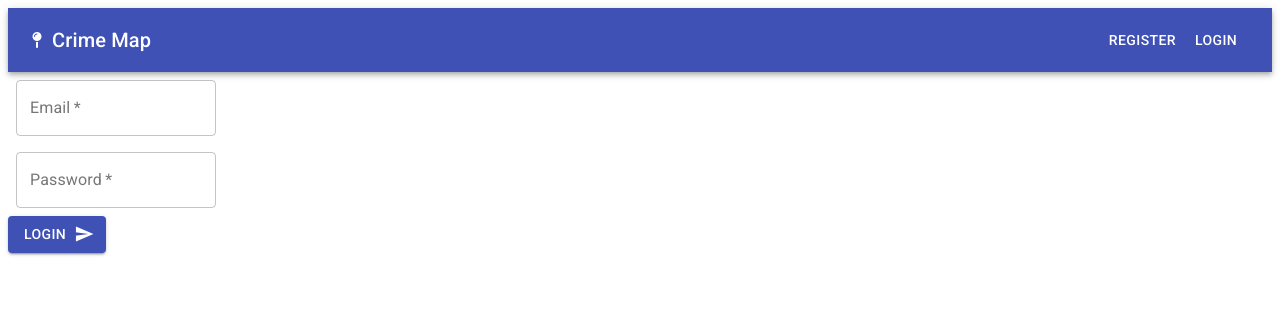
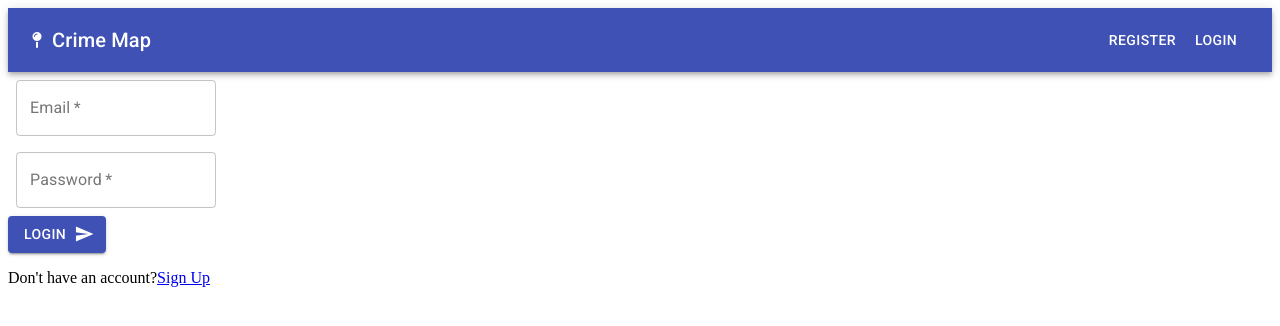
Before and after one commit to RdotSilva/MERN-PVD-Crime-Map, a React (Create React App) app in the folder client/: page /login in a window 1280 px wide. Shown: the top 326 px of the page. Built offline with nearby package versions, Linux system fonts and the light colour scheme.

Commit message:
Add register link Login component

```diff
--- a/client/src/components/auth/Login.js
+++ b/client/src/components/auth/Login.js
@@ -1,4 +1,5 @@
 import React, { Fragment, useState } from "react";
+import { Link } from "react-router-dom";
 import TextField from "@material-ui/core/TextField";
 import { makeStyles } from "@material-ui/core/styles";
 import Button from "@material-ui/core/Button";
@@ -39,6 +40,7 @@
   };
 
   return (
+    <Fragment>
       <form
         className={classes.root}
         noValidate
@@ -77,6 +79,11 @@
           Login
         </Button>
       </form>
+      <p>
+        Don't have an account?
+        <Link to="/register">Sign Up</Link>
+      </p>
+    </Fragment>
   );
 };
 
```
Lines whose indentation alone changed are shown as unchanged.
